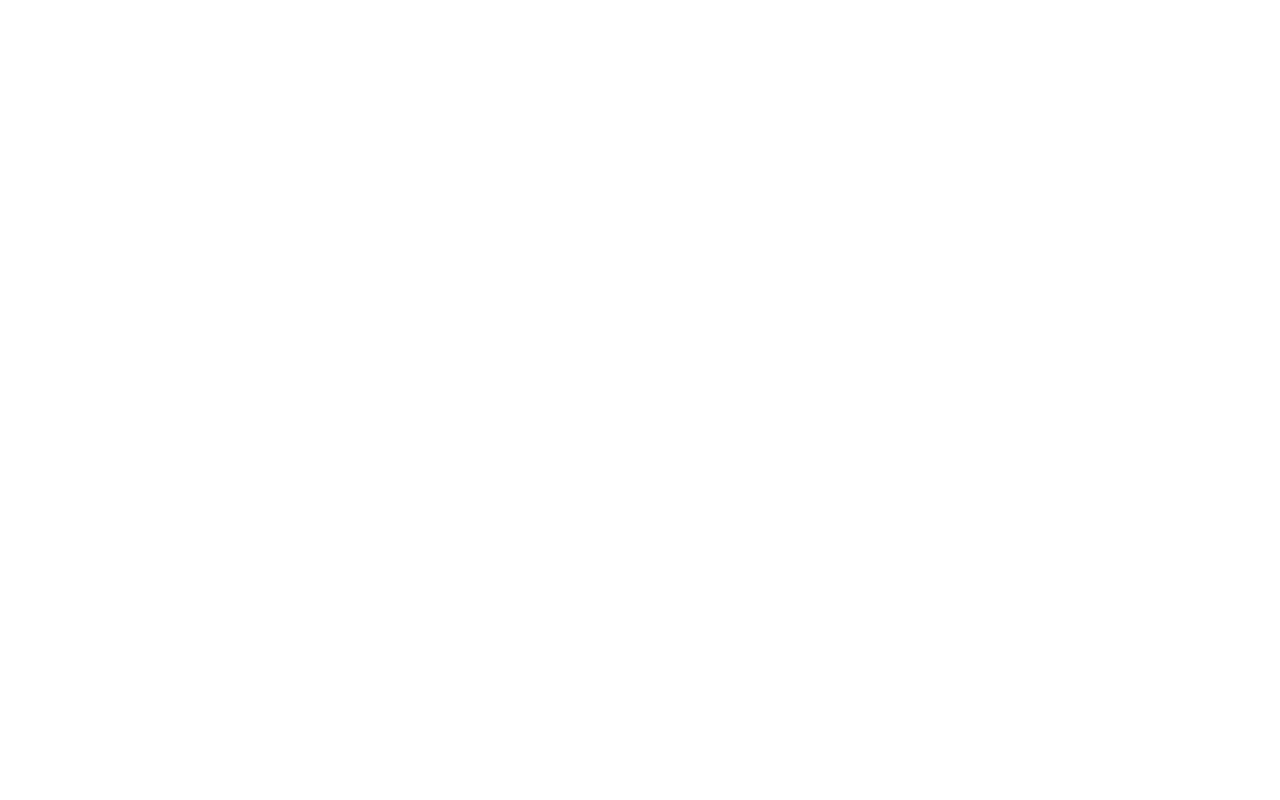
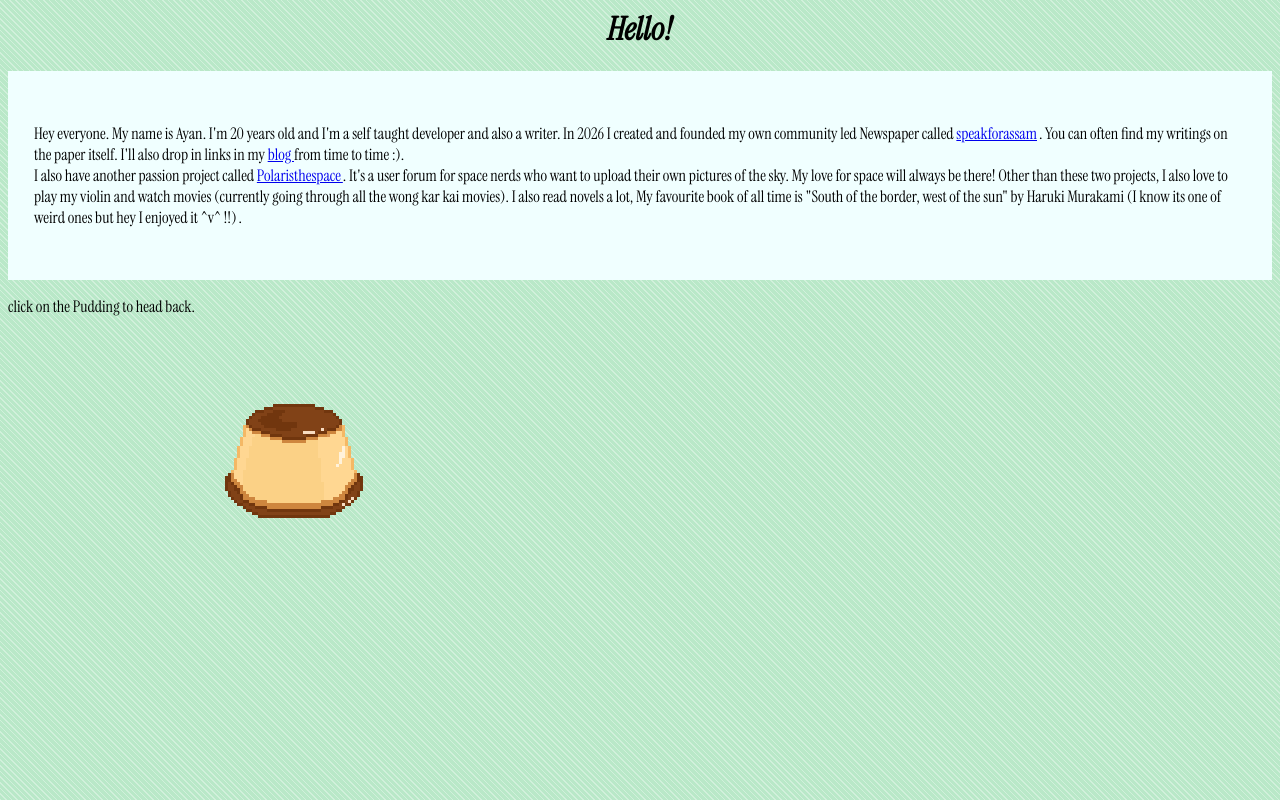
Before and after one commit to constantjelly/constantjelly.github.io, a plain HTML site: page about.html in a window 1280 px wide. Drawn offline with Linux system fonts and the light colour scheme.

Commit message:
building about page

```diff
--- a/about.html
+++ b/about.html
@@ -0,0 +1,53 @@
+<html>
+    <head>
+        <style>
+            @font-face {
+                font-family: "InstrumentSerif-Italic";
+                src: url("assets/fonts/InstrumentSerif-Italic.ttf");
+              }
+              @font-face {
+                font-family: "InstrumentSerif-Regular";
+                src: url("assets/fonts/InstrumentSerif-Regular.ttf");
+              }
+              body {
+                background-color: #b9e8c8;
+                background-image: repeating-linear-gradient(45deg,rgba(255, 255, 255, 0.35) 0 1px,transparent 1px 4px
+                );
+              }
+              .aboutbody {
+                border: 0px solid darkgreen;
+                background-color:azure;
+                padding: 36px 26px;
+                display: inline-block;
+              }
+              .header {
+                margin:auto;
+                text-align: center;
+              }
+              .pudding {
+                padding: 26px 190px;
+
+              }
+
+        </style>
+    <title> constant - about </title>
+   </head>
+   <body>
+     <div class="header">
+        <h1 style="font-family: 'InstrumentSerif-Italic';"> Hello! </h1> </div>
+
+
+        <div class="aboutbody">
+        <p style="font-family: 'InstrumentSerif-Regular';"> Hey everyone. My name is Ayan. I'm 20 years old and I'm a self taught developer and also a writer.
+            In 2026 I created and founded my own community led Newspaper called <a href="https://speakforassam.com">speakforassam</a> . You can often find my writings on the paper itself. I'll also drop in links in my <a href="blog.html"> blog </a> from time to time :). <br>
+    I also have another passion project called <a href="https://polaristhespace.vercel.app">Polaristhespace </a> . It's a user forum for space nerds who want to upload their own pictures of the sky.
+My love for space will always be there! Other than these two projects, I also love to play my violin and watch movies (currently going through all the wong kar kai movies). I also read novels a lot, My favourite book of all time is "South of the border, west of the sun" by Haruki Murakami (I know its one of weird ones but hey I enjoyed it ^v^ !!) . </p>
+      </div>
+      <p style="font-family: 'InstrumentSerif-Regular';"> click on the Pudding to head back.</p>
+
+
+  <a href="index.html">
+    <img src="assets/Purin.png" alt="pudding" class="pudding">
+    </a>
+   </body>
+</html>
```
Also changed, not shown: blog.html (+10 -6 lines), contact.html (+12 -4 lines), gallery.html (+12 -6 lines), assets/Dorayaki.png (added), assets/Melonpan.png (added), assets/Purin.png (added), assets/Sakura Mochi.png (added), assets/Strawberry Daifuku.png (added), assets/Taiyaki.png (added), assets/Yatsuhashi.png (added), assets/Youkan.png (added).
